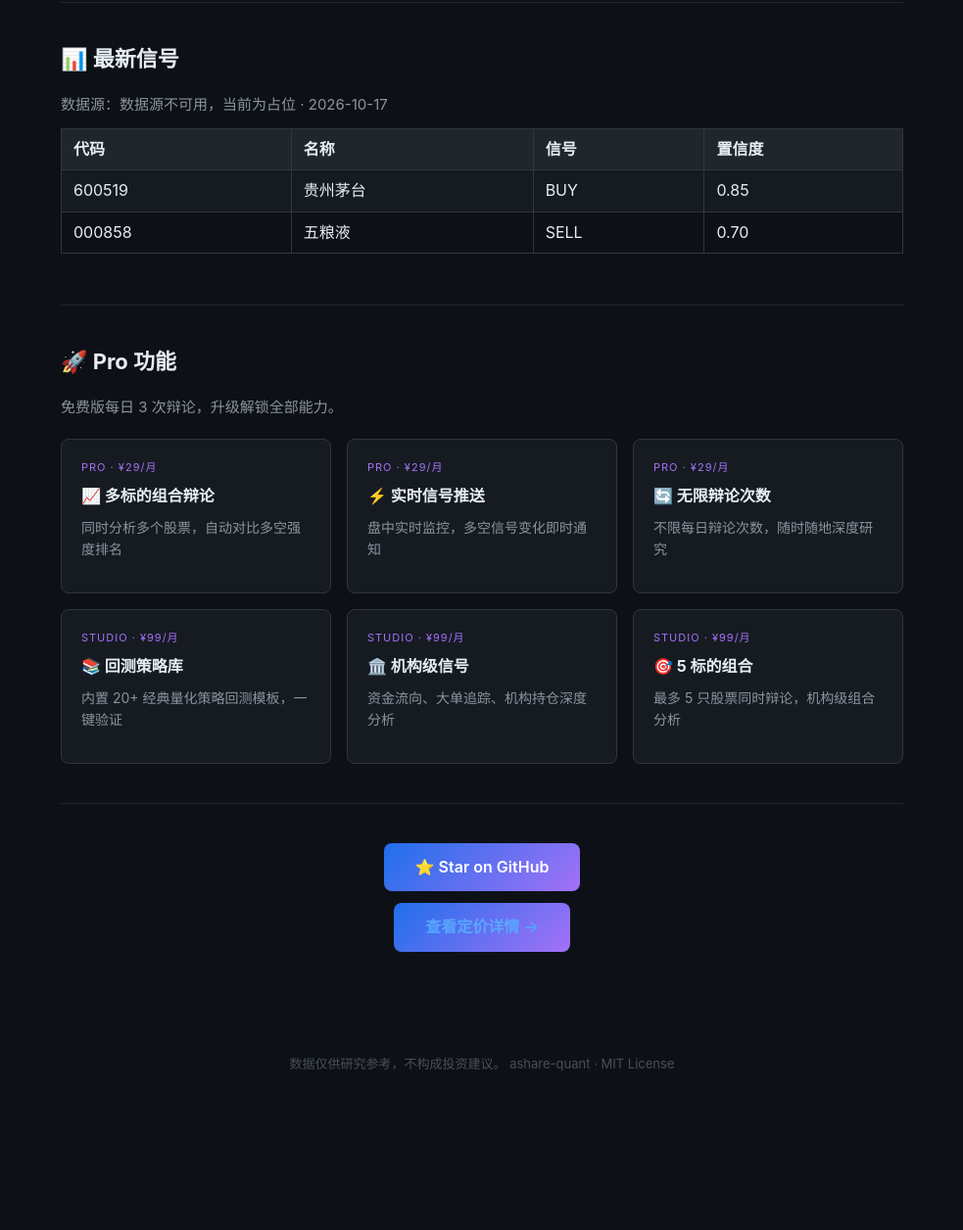
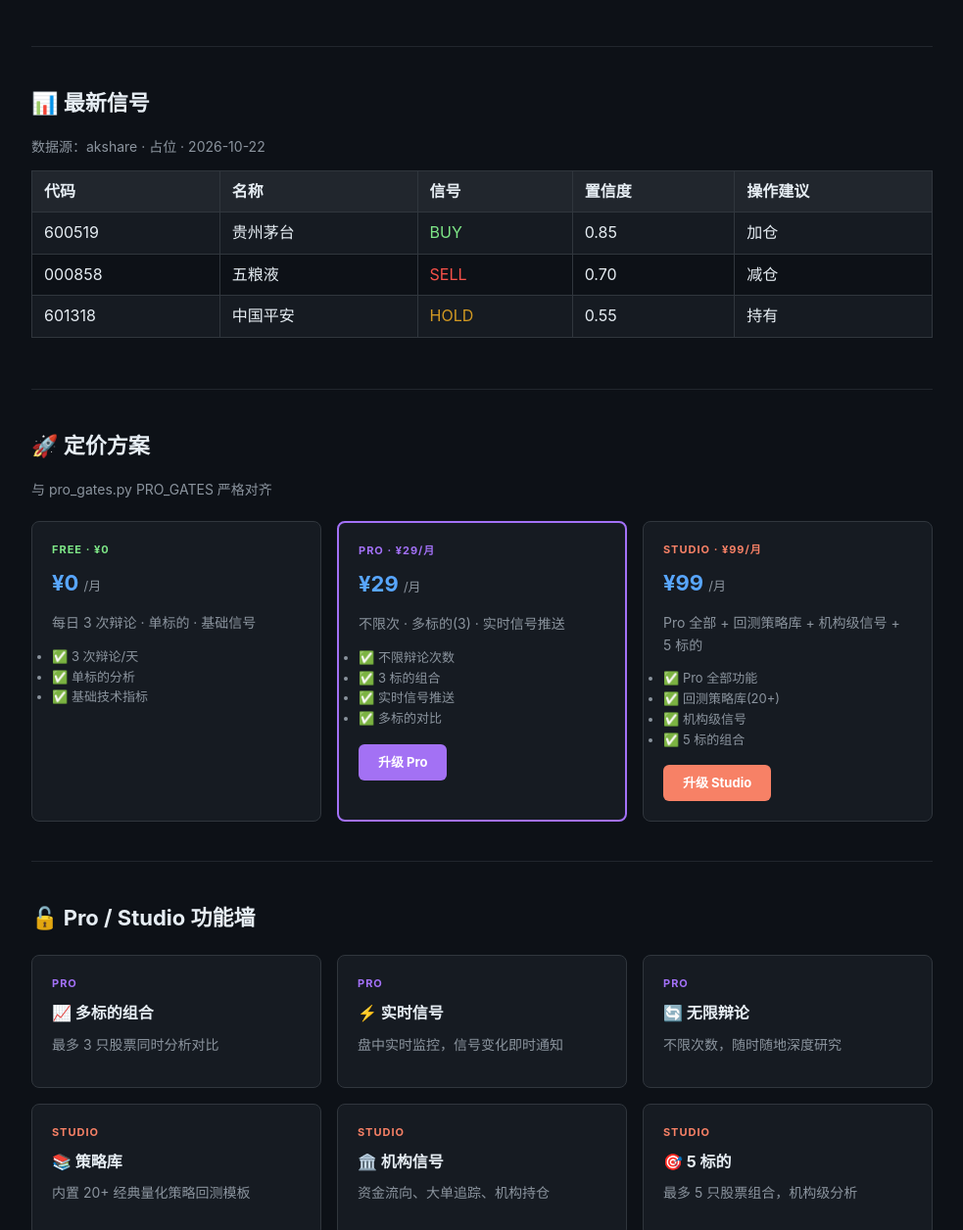
Before and after one commit to Zeon7744/ashare-quant, a plain HTML site: page index.html in a window 1280 px wide. Shown: the part 1061-2317 px from the top of the page at 98% size, without its empty margins (148-1131 px from the left). Before the commit the page ends 2182 px from the top, so only its background shows below. Drawn offline with Linux system fonts and the light colour scheme.

Commit message:
feat: T1展示强化 - 首屏hero+3档价格卡+3CTA+样片页
改动:
- index.html: 重写首屏，渐变hero+一句话价值主张+3档价格卡(free/pro/studio)+3个CTA按钮
  定价与 pro_gates.py PRO_GATES 严格一致: free ¥0 / pro ¥29 / studio ¥99
- sample_showcase.html: 新建样片页，3个case卡(单标的辩论/多标的组合/回测策略库)
  每个带「一键生成同款」CTA按钮

验收:
- 定价数字与 PRO_GATES 完全对齐
- 3个CTA: 免费试用/看样片/订阅Pro
- 样片页3个case卡

```diff
--- a/index.html
+++ b/index.html
@@ -1,63 +1,60 @@
-<!DOCTYPE html><html lang='zh-CN'><head><meta charset='UTF-8'><meta name='viewport' content='width=device-width,initial-scale=1'><title>A股量化报告 · 开源 AI 投研 Agent</title><style>
+<!DOCTYPE html><html lang='zh-CN'><head><meta charset='UTF-8'><meta name='viewport' content='width=device-width,initial-scale=1'>
+<title>ashare-quant · 开源 AI 投研 Agent</title>
+<style>
 *{box-sizing:border-box;margin:0;padding:0}
 body{font-family:-apple-system,BlinkMacSystemFont,'Segoe UI',sans-serif;background:#0d1117;color:#e6edf3;line-height:1.6}
-.container{max-width:900px;margin:0 auto;padding:40px 20px}
-
-/* Hero */
-.hero{text-align:center;padding:60px 20px 40px;border-bottom:1px solid #21262d}
-.hero h1{font-size:32px;background:linear-gradient(135deg,#58a6ff,#a371f4,#f78166);-webkit-background-clip:text;-webkit-text-fill-color:transparent;background-clip:text;margin-bottom:12px}
-.hero .subtitle{font-size:18px;color:#8b949e;margin-bottom:8px}
-.hero .badges{margin-top:16px;display:flex;gap:8px;justify-content:center;flex-wrap:wrap}
-.badge{display:inline-block;background:#1f6feb;color:#fff;padding:4px 14px;border-radius:12px;font-size:13px;font-weight:500}
+.container{max-width:960px;margin:0 auto;padding:40px 20px}
+.hero{text-align:center;padding:70px 20px 50px;background:linear-gradient(160deg,#0d1117 0%,#1a2035 50%,#2d1b4e 100%);border-bottom:1px solid #21262d}
+.hero h1{font-size:42px;font-weight:900;background:linear-gradient(135deg,#58a6ff,#a371f4,#f78166);-webkit-background-clip:text;-webkit-text-text-fill-color:transparent;background-clip:text;margin-bottom:10px}
+.hero .sub{font-size:20px;color:#8b949e;margin-bottom:6px}
+.hero .desc{font-size:15px;color:#6e7681;margin-top:10px;max-width:600px;margin-left:auto;margin-right:auto}
+.badges{margin-top:20px;display:flex;gap:8px;justify-content:center;flex-wrap:wrap}
+.badge{display:inline-block;background:#1f6feb;color:#fff;padding:5px 16px;border-radius:14px;font-size:13px;font-weight:500}
 .badge.pro{background:#a371f4}
 .badge.star{background:#238636}
 .badge.free{background:#30363d;border:1px solid #484f58}
-
-/* Section */
+.cta-row{display:flex;gap:12px;justify-content:center;margin-top:28px;flex-wrap:wrap}
+.btn{display:inline-block;padding:12px 28px;border-radius:8px;text-decoration:none;font-weight:700;font-size:15px;transition:opacity .2s}
+.btn:hover{opacity:.85}
+.btn-primary{background:linear-gradient(135deg,#1f6feb,#a371f7);color:#fff}
+.btn-outline{border:2px solid #30363d;color:#e6edf3}
+.btn-accent{background:#a371f4;color:#fff}
 .section{padding:40px 0;border-bottom:1px solid #21262d}
-.section h2{font-size:22px;margin-bottom:16px;color:#e6edf3}
-.section p{color:#8b949e;font-size:15px;margin-bottom:12px}
-
-/* Demo placeholder */
+.section h2{font-size:22px;margin-bottom:16px}
 .demo-box{background:#161b22;border:1px solid #30363d;border-radius:8px;padding:24px;text-align:center;margin:20px 0}
 .demo-box .terminal{background:#0d1117;border:1px solid #30363d;border-radius:6px;padding:16px;text-align:left;font-family:'Courier New',monospace;font-size:13px;color:#7ee787;margin-top:16px;overflow-x:auto;white-space:pre}
 .demo-box .cmd{color:#58a6ff}
 .demo-box .label{color:#8b949e;font-size:12px;text-transform:uppercase;letter-spacing:1px}
-
-/* Pro wall */
 .pro-wall{display:grid;grid-template-columns:repeat(auto-fit,minmax(240px,1fr));gap:16px;margin-top:20px}
 .pro-card{background:#161b22;border:1px solid #30363d;border-radius:8px;padding:20px;transition:border-color .2s}
 .pro-card:hover{border-color:#a371f7}
-.pro-card h3{font-size:16px;margin-bottom:8px;color:#e6edf3}
-.pro-card .plan-tag{font-size:11px;color:#a371f7;text-transform:uppercase;letter-spacing:1px;margin-bottom:8px}
+.pro-card h3{font-size:16px;margin-bottom:8px}
+.pro-card .plan-tag{font-size:11px;color:#a371f7;text-transform:uppercase;letter-spacing:1px;margin-bottom:8px;font-weight:700}
 .pro-card p{font-size:14px;color:#8b949e;margin-bottom:12px}
-.pro-card .price{font-size:20px;font-weight:700;color:#58a6ff}
+.pro-card .price{font-size:22px;font-weight:700;color:#58a6ff}
 .pro-card .price span{font-size:13px;color:#8b949e;font-weight:400}
-
-/* Table */
 table{width:100%;border-collapse:collapse;margin:12px 0}
 th,td{border:1px solid #30363d;padding:8px 12px;text-align:left}
 tr:nth-child(even){background:#161b22}
 th{background:#21262d}
-
-/* CTA */
-.cta{text-align:center;padding:40px 0}
-.cta a{display:inline-block;background:linear-gradient(135deg,#1f6feb,#a371f7);color:#fff;padding:12px 32px;border-radius:8px;text-decoration:none;font-weight:600;font-size:16px;transition:opacity .2s}
-.cta a:hover{opacity:.9}
-
-/* Footer */
 .footer{color:#484f58;font-size:13px;text-align:center;padding:24px 0}
 </style></head><body>
 
-<!-- Hero -->
+<!-- ═══ 首屏 Hero ═══ -->
 <div class='hero'>
-  <h1>开源 AI 投研 Agent</h1>
-  <p class='subtitle'>多空辩论 · 对标 FinRL 16.3k Star</p>
-  <p style='color:#8b949e;font-size:15px;margin-top:8px'>基于量化因子的自动多空辩论框架，纯 Python 零依赖可运行</p>
+  <h1>ashare-quant</h1>
+  <p class='sub'>开源 AI 投研 Agent · 多空辩论 · 对标 FinRL 16.3k Star</p>
+  <p class='desc'>基于量化因子的自动多空辩论框架，纯 Python 零依赖可运行。Free 3 次/天，Pro ¥29/月不限次。</p>
   <div class='badges'>
     <span class='badge star'>⭐ Open Source</span>
-    <span class='badge free'>免费 3 次/天</span>
-    <span class='badge pro'>Pro 解锁全量</span>
+    <span class='badge free'>Free 3 次/天</span>
+    <span class='badge pro'>Pro 不限次</span>
+  </div>
+  <!-- 3 个 CTA -->
+  <div class='cta-row'>
+    <a href='#pricing' class='btn btn-primary'>🚀 免费试用</a>
+    <a href='sample_showcase.html' class='btn btn-outline'>🎬 看样片</a>
+    <a href='https://afdian.com/@Zeon7744' target='_blank' class='btn btn-accent'>💰 订阅 Pro</a>
   </div>
 </div>
 
@@ -66,9 +63,7 @@ th{background:#21262d}
 <!-- 多空辩论演示 -->
 <div class='section'>
   <h2>🐂🐻 多空辩论演示</h2>
-  <p>输入股票代码，AI 自动生成看多/看空论点，结合市场状态给出操作建议。</p>
-
-  <!-- GIF/SVG 占位符 -->
+  <p style='color:#8b949e;font-size:15px;margin-bottom:16px'>输入股票代码，AI 自动生成看多/看空论点，结合市场状态给出操作建议。</p>
   <div class='demo-box'>
     <div class='label'>▸ 运行示例 · python -m ashare_quant.debate --stock 600519</div>
     <div class='terminal'><span class='cmd'>$ python -m ashare_quant.debate --stock 600519</span>
@@ -86,70 +81,84 @@ th{background:#21262d}
 
   🐻  看空理由（0 条）
 
-  结论: 600519：多方 4 条 / 空方 0 条；判定 = buy_or_add（70% 置信）
-
-<!-- TODO: 替换为实际 GIF 录屏 -->
-<svg width='100%' height='4' style='margin-top:12px'><rect width='100%' height='4' rx='2' fill='#238636'/></svg></div>
-    <p style='color:#484f58;font-size:12px;margin-top:8px'>📹 GIF 占位符 — 替换为终端录屏 demo.gif</p>
+  结论: 600519：多方 4 条 / 空方 0 条；判定 = buy_or_add（70% 置信）</div>
   </div>
 </div>
 
-<!-- 数据表格 -->
+<!-- 最新信号 -->
 <div class='section'>
   <h2>📊 最新信号</h2>
-  <p>数据源：数据源不可用，当前为占位 · 2026-10-17</p>
+  <p style='color:#8b949e;font-size:14px;margin-bottom:12px'>数据源：akshare · 占位 · 2026-10-22</p>
   <table>
-    <tr><th>代码</th><th>名称</th><th>信号</th><th>置信度</th></tr>
-    <tr><td>600519</td><td>贵州茅台</td><td>BUY</td><td>0.85</td></tr>
-    <tr><td>000858</td><td>五粮液</td><td>SELL</td><td>0.70</td></tr>
+    <tr><th>代码</th><th>名称</th><th>信号</th><th>置信度</th><th>操作建议</th></tr>
+    <tr><td>600519</td><td>贵州茅台</td><td style='color:#7ee787'>BUY</td><td>0.85</td><td>加仓</td></tr>
+    <tr><td>000858</td><td>五粮液</td><td style='color:#f85149'>SELL</td><td>0.70</td><td>减仓</td></tr>
+    <tr><td>601318</td><td>中国平安</td><td style='color:#d29922'>HOLD</td><td>0.55</td><td>持有</td></tr>
   </table>
+</div>
+
+<!-- ═══ 3 档价格卡（与 PRO_GATES 代码一致） ═══ -->
+<div class='section' id='pricing'>
+  <h2>🚀 定价方案</h2>
+  <p style='color:#8b949e;font-size:14px;margin-bottom:16px'>与 pro_gates.py PRO_GATES 严格对齐</p>
+  <div class='pro-wall'>
+    <div class='pro-card'>
+      <div class='plan-tag' style='color:#7ee787'>Free · ¥0</div>
+      <div class='price'>¥0 <span>/月</span></div>
+      <p style='margin-top:12px'>每日 3 次辩论 · 单标的 · 基础信号</p>
+      <ul style='font-size:13px;color:#8b949e;margin-top:8px'>
+        <li>✅ 3 次辩论/天</li>
+        <li>✅ 单标的分析</li>
+        <li>✅ 基础技术指标</li>
+      </ul>
+    </div>
+    <div class='pro-card' style='border-color:#a371f7;border-width:2px'>
+      <div class='plan-tag' style='color:#a371f7'>Pro · ¥29/月</div>
+      <div class='price'>¥29 <span>/月</span></div>
+      <p style='margin-top:12px'>不限次 · 多标的(3) · 实时信号推送</p>
+      <ul style='font-size:13px;color:#8b949e;margin-top:8px'>
+        <li>✅ 不限辩论次数</li>
+        <li>✅ 3 标的组合</li>
+        <li>✅ 实时信号推送</li>
+        <li>✅ 多标的对比</li>
+      </ul>
+      <a href='https://afdian.com/@Zeon7744' target='_blank' style='display:inline-block;margin-top:16px;background:#a371f4;color:#fff;padding:8px 20px;border-radius:6px;font-size:13px;font-weight:700;text-decoration:none'>升级 Pro</a>
+    </div>
+    <div class='pro-card'>
+      <div class='plan-tag' style='color:#f78166'>Studio · ¥99/月</div>
+      <div class='price'>¥99 <span>/月</span></div>
+      <p style='margin-top:12px'>Pro 全部 + 回测策略库 + 机构级信号 + 5 标的</p>
+      <ul style='font-size:13px;color:#8b949e;margin-top:8px'>
+        <li>✅ Pro 全部功能</li>
+        <li>✅ 回测策略库(20+)</li>
+        <li>✅ 机构级信号</li>
+        <li>✅ 5 标的组合</li>
+      </ul>
+      <a href='https://afdian.com/@Zeon7744' target='_blank' style='display:inline-block;margin-top:16px;background:#f78166;color:#fff;padding:8px 20px;border-radius:6px;font-size:13px;font-weight:700;text-decoration:none'>升级 Studio</a>
+    </div>
+  </div>
 </div>
 
 <!-- Pro 功能墙 -->
 <div class='section'>
-  <h2>🚀 Pro 功能</h2>
-  <p>免费版每日 3 次辩论，升级解锁全部能力。</p>
+  <h2>🔓 Pro / Studio 功能墙</h2>
   <div class='pro-wall'>
-    <div class='pro-card'>
-      <div class='plan-tag'>Pro · ¥29/月</div>
-      <h3>📈 多标的组合辩论</h3>
-      <p>同时分析多个股票，自动对比多空强度排名</p>
-    </div>
-    <div class='pro-card'>
-      <div class='plan-tag'>Pro · ¥29/月</div>
-      <h3>⚡ 实时信号推送</h3>
-      <p>盘中实时监控，多空信号变化即时通知</p>
-    </div>
-    <div class='pro-card'>
-      <div class='plan-tag'>Pro · ¥29/月</div>
-      <h3>🔄 无限辩论次数</h3>
-      <p>不限每日辩论次数，随时随地深度研究</p>
-    </div>
-    <div class='pro-card'>
-      <div class='plan-tag'>Studio · ¥99/月</div>
-      <h3>📚 回测策略库</h3>
-      <p>内置 20+ 经典量化策略回测模板，一键验证</p>
-    </div>
-    <div class='pro-card'>
-      <div class='plan-tag'>Studio · ¥99/月</div>
-      <h3>🏛️ 机构级信号</h3>
-      <p>资金流向、大单追踪、机构持仓深度分析</p>
-    </div>
-    <div class='pro-card'>
-      <div class='plan-tag'>Studio · ¥99/月</div>
-      <h3>🎯 5 标的组合</h3>
-      <p>最多 5 只股票同时辩论，机构级组合分析</p>
-    </div>
+    <div class='pro-card'><div class='plan-tag'>Pro</div><h3>📈 多标的组合</h3><p>最多 3 只股票同时分析对比</p></div>
+    <div class='pro-card'><div class='plan-tag'>Pro</div><h3>⚡ 实时信号</h3><p>盘中实时监控，信号变化即时通知</p></div>
+    <div class='pro-card'><div class='plan-tag'>Pro</div><h3>🔄 无限辩论</h3><p>不限次数，随时随地深度研究</p></div>
+    <div class='pro-card'><div class='plan-tag' style='color:#f78166'>Studio</div><h3>📚 策略库</h3><p>内置 20+ 经典量化策略回测模板</p></div>
+    <div class='pro-card'><div class='plan-tag' style='color:#f78166'>Studio</div><h3>🏛️ 机构信号</h3><p>资金流向、大单追踪、机构持仓</p></div>
+    <div class='pro-card'><div class='plan-tag' style='color:#f78166'>Studio</div><h3>🎯 5 标的</h3><p>最多 5 只股票组合，机构级分析</p></div>
   </div>
 </div>
 
 <!-- CTA -->
-<div class='cta'>
-  <a href='https://github.com/Zeon7744/ashare-quant'>⭐ Star on GitHub</a>
-  <p style='margin-top:12px'><a href='pricing.md' style='color:#58a6ff'>查看定价详情 →</a></p>
+<div class='section' style='text-align:center;padding:50px 0'>
+  <a href='https://github.com/Zeon7744/ashare-quant' class='btn btn-primary'>⭐ Star on GitHub</a>
+  <p style='margin-top:12px;color:#8b949e;font-size:14px'><a href='pricing.md' style='color:#58a6ff'>查看定价详情 →</a> · <a href='sample_showcase.html' style='color:#a371f4'>看样片 →</a></p>
 </div>
 
 </div>
 
-<p class='footer'>数据仅供研究参考，不构成投资建议。 ashare-quant · MIT License</p>
+<p class='footer'>数据仅供研究参考，不构成投资建议 · ashare-quant · MIT License · 2026</p>
 </body></html>
```
Also changed, not shown: sample_showcase.html (added, +56 -0 lines).
